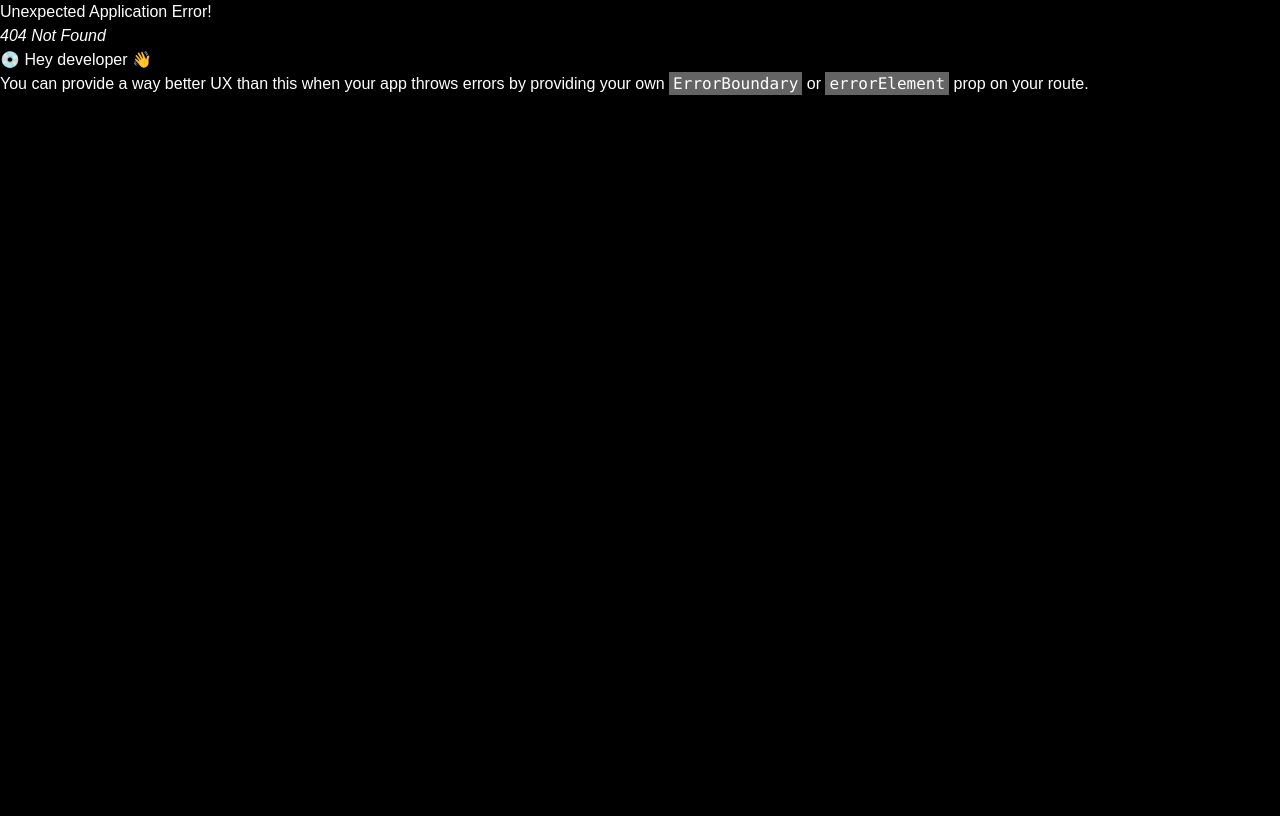
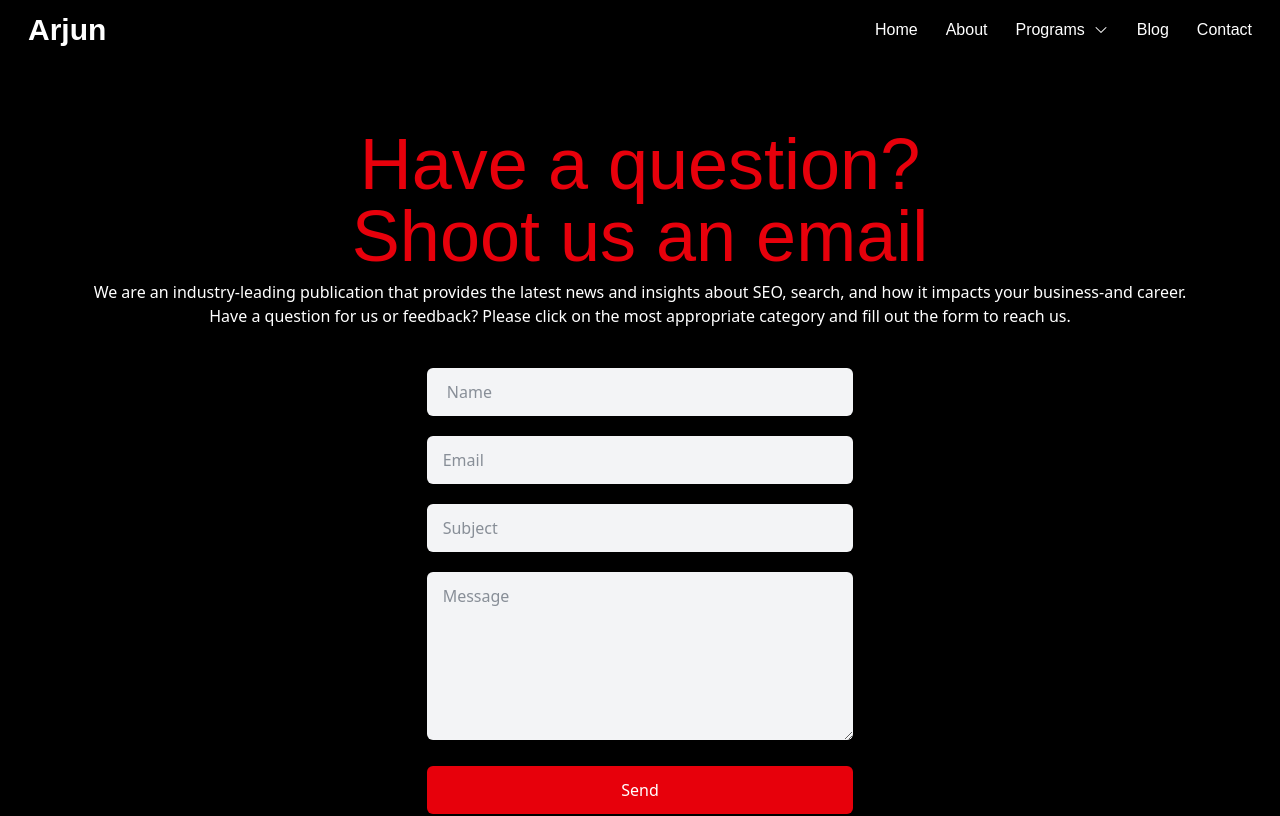
Before and after one commit to dharaniis/arjun-site, a React (Vite) app in the folder client/: page /contact in a window 1280 px wide. Before the commit this address had no page. Shown: the top 816 px of the page. Built offline with nearby package versions, Linux system fonts and the light colour scheme; a web font is replaced by a local one.

Commit message:
add Contact page

```diff
--- /dev/null
+++ b/client/src/components/ContactForm.tsx
@@ -0,0 +1,92 @@
+import { useForm } from "react-hook-form"
+
+
+type Props = {}
+
+function ContactForm({}: Props) {
+    const {
+        register,
+        trigger,
+        formState: { errors },
+        } = useForm();
+
+    const onSubmit = async (e: any) => {
+        const isValid = await trigger();
+        if (!isValid) {
+            e.preventDefault();
+        }};
+
+    return (
+        <form className="space-y-5 font-sans"
+            target="_blank"
+            onSubmit={onSubmit}
+            action="/"
+            method="POST"
+            >
+            <input
+                type="text"
+                className="rounded-md bg-gray-100 py-3 px-4 w-full text-gray-800"
+                placeholder=" Name"
+                {...register("name", {
+                required: true,
+                maxLength: 100,
+            })}/>
+            {errors.name && (
+                <p className="text-red-600 text-sm">
+                {errors.name.type === "required" && "This field is required."}
+                {errors.name.type === "maxLength" && "Max length is 100 char."}
+                </p>
+            )}
+            <input
+                type="text"
+                className="rounded-md bg-gray-100 py-3 px-4 w-full text-gray-800"
+                placeholder="Email"
+                {...register("email", {
+                    required: true,
+                    pattern: /^[A-Z0-9._%+-]+@[A-Z0-9.-]+\.[A-Z]{2,}$/i,
+                })}
+            />
+            {errors.email && (
+                <p className="text-red-600 text-sm">
+                {errors.email.type === "required" &&
+                    "This field is required."}
+                {errors.email.type === "pattern" && "Invalid email address."}
+                </p>
+            )}
+            <input
+            type="text"
+            className="rounded-md bg-gray-100 py-3 px-4 w-full text-gray-800"
+            placeholder="Subject"
+            {...register("subject", {
+                required: true,
+                maxLength: 100,
+            })}
+            />
+            {errors.subject && (
+                <p className="text-red-600 text-sm">
+                {errors.subject.type === "required" && "This field is required."}
+                {errors.subject.type === "maxLength" && "Max length is 100 char."}
+                </p>
+            )}
+            <textarea rows="6"
+                className="rounded-md bg-gray-100 py-3 px-4 w-full text-gray-800"
+                placeholder="Message"
+                {...register("message", {
+                    required: true,
+                    maxLength: 2000,
+                })}
+            />
+            {errors.message && (
+                <p className="text-red-600 text-sm">
+                {errors.message.type === "required" &&
+                    "This field is required."}
+                {errors.message.type === "maxLength" &&
+                    "Max length is 2000 char."}
+                </p>
+            )}
+            <button type="submit" className="rounded-md w-full px-4 py-3 bg-red-600">Send</button>
+        </form>
+    )
+    }
+
+export default ContactForm
--- a/client/src/components/Navbar.tsx
+++ b/client/src/components/Navbar.tsx
@@ -46,7 +46,7 @@ function Navbar({isHidden, setIsHidden, DelayHandler, setDelayHandler}: Props) {
                   )}
                 </p>
               <Link to="/">Blog</Link>
-              <Link to="/">Contact</Link>
+              <Link to="/contact">Contact</Link>
             </div>
 
         </div>
--- a/client/src/main.tsx
+++ b/client/src/main.tsx
@@ -5,11 +5,13 @@ import { createBrowserRouter, RouterProvider } from 'react-router-dom'
 import Home from './pages/home/index.tsx'
 import About from './pages/about/index.tsx'
 import Program from './pages/program/index.tsx'
+import Contact from './pages/contact/index.tsx'
 
 const router = createBrowserRouter([
   {path: "/", element: <Home/>},
   {path: "/about", element: <About/>},
   {path: "/program/:programName", element: <Program/>},
+  {path: "/contact", element: <Contact/>},
 ]);
 
 createRoot(document.getElementById('root')!).render(
--- /dev/null
+++ b/client/src/pages/contact/index.tsx
@@ -0,0 +1,34 @@
+import { useState } from "react";
+import Footer from "../../components/Footer";
+import Navbar from "../../components/Navbar";
+import ContactForm from "../../components/ContactForm";
+
+type Props = {}
+
+function Contact({}: Props) {
+    const [isHidden, setIsHidden] = useState<boolean>(true);
+    const [DelayHandler, setDelayHandler] = useState<any>(null);
+
+    return (
+        <div>
+            <Navbar
+                isHidden={isHidden}
+                setIsHidden={setIsHidden}
+                DelayHandler={DelayHandler}
+                setDelayHandler={setDelayHandler}
+        />
+        <div className="py-32 space-y-10">
+            <div className="mx-auto space-y-2 text-center">
+                <h1 className="text-7xl text-red-600 ">Have a question?<br/>Shoot us an email</h1>
+                <p className="text-base font-sans">We are an industry-leading publication that provides the latest news and insights about SEO, search, and how it impacts your business-and career.<br/>Have a question for us or feedback? Please click on the most appropriate category and fill out the form to reach us.</p>
+            </div>
+            <div className="mx-auto w-1/3">
+                <ContactForm />
+            </div>
+        </div>
+        <Footer />
+    </div>
+  )
+}
+
+export default Contact
--- a/client/src/pages/home/ContactUs.tsx
+++ b/client/src/pages/home/ContactUs.tsx
@@ -1,22 +1,11 @@
 import { ContactIconType } from "../../shared/types"
 import ContactIcons from "../../components/ContactIcons"
 import { useForm } from "react-hook-form"
+import ContactForm from "../../components/ContactForm";
 
 type Props = {}
 
 function ContactUs({}: Props) {
-
-    const {
-        register,
-        trigger,
-        formState: { errors },
-        } = useForm();
-
-    const onSubmit = async (e: any) => {
-        const isValid = await trigger();
-        if (!isValid) {
-            e.preventDefault();
-        }};
 
     return (
         <div id="ContactUs" className="flex justify-center items-center h-fit my-36">
@@ -45,77 +34,8 @@ function ContactUs({}: Props) {
                         </div>
                     </div>
                 </div>
-                <div className="">
-                    <form className="space-y-5"
-                        target="_blank"
-                        onSubmit={onSubmit}
-                        action="/"
-                        method="POST"
-                        >
-                        <input
-                            type="text"
-                            className="rounded-md bg-gray-100 py-3 px-4 w-full text-gray-800"
-                            placeholder=" Name"
-                            {...register("name", {
-                            required: true,
-                            maxLength: 100,
-                        })}/>
-                        {errors.name && (
-                            <p className="text-red-600 text-sm">
-                            {errors.name.type === "required" && "This field is required."}
-                            {errors.name.type === "maxLength" && "Max length is 100 char."}
-                            </p>
-                        )}
-                        <input
-                            type="text"
-                            className="rounded-md bg-gray-100 py-3 px-4 w-full text-gray-800"
-                            placeholder="Email"
-                            {...register("email", {
-                                required: true,
-                                pattern: /^[A-Z0-9._%+-]+@[A-Z0-9.-]+\.[A-Z]{2,}$/i,
-                            })}
-                        />
-                        {errors.email && (
-                            <p className="text-red-600 text-sm">
-                            {errors.email.type === "required" &&
-                                "This field is required."}
-                            {errors.email.type === "pattern" && "Invalid email address."}
-                            </p>
-                        )}
-                        <input
-                        type="text"
-                        className="rounded-md bg-gray-100 py-3 px-4 w-full text-gray-800"
-                        placeholder="Subject"
-                        {...register("subject", {
-                            required: true,
-                            maxLength: 100,
-                        })}
-                        />
-                        {errors.subject && (
-                            <p className="text-red-600 text-sm">
-                            {errors.subject.type === "required" && "This field is required."}
-                            {errors.subject.type === "maxLength" && "Max length is 100 char."}
-                            </p>
-                        )}
-                        <textarea rows="6"
-                            className="rounded-md bg-gray-100 py-3 px-4 w-full text-gray-800"
-                            placeholder="Message"
-                            {...register("message", {
-                                required: true,
-                                maxLength: 2000,
-                            })}
-                        />
-                        {errors.message && (
-                            <p className="text-red-600 text-sm">
-                            {errors.message.type === "required" &&
-                                "This field is required."}
-                            {errors.message.type === "maxLength" &&
-                                "Max length is 2000 char."}
-                            </p>
-                        )}
-                        <button type="submit" className="rounded-md w-full px-4 py-3 bg-red-600">Send</button>
-                    </form>
-
+                <div>
+                    <ContactForm />
                 </div>
             </div>
         </div>
```
